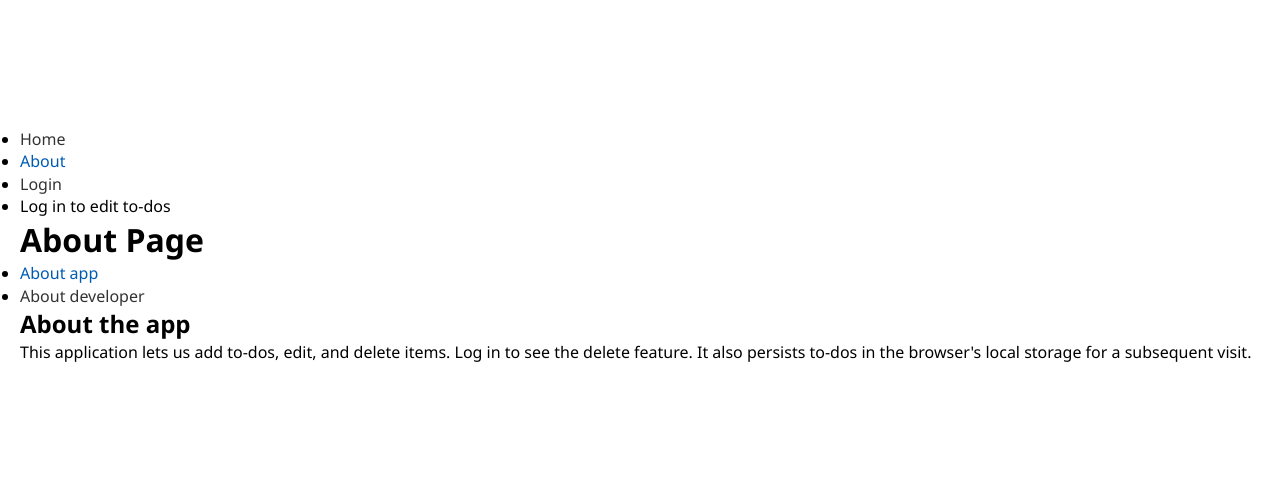
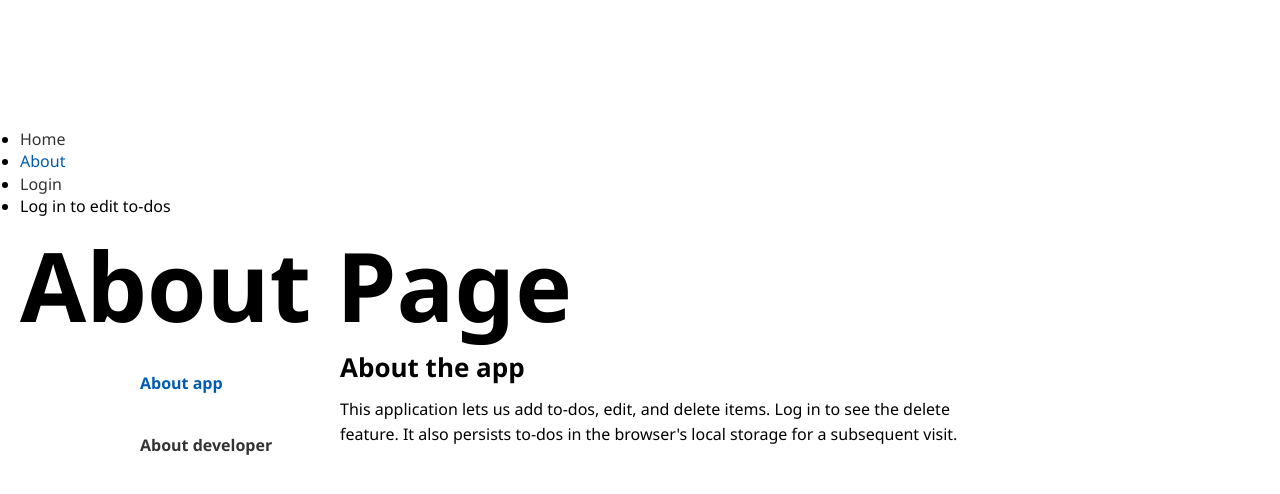
Before and after one commit to Fombi-Favour/todos-react, a React (Create React App) app: page /about/about-app in a window 1280 px wide. Shown: the top 494 px of the page. Built offline with nearby package versions, Linux system fonts and the light colour scheme.

Commit message:
Update app.css

```diff
--- a/src/styles/app.css
+++ b/src/styles/app.css
@@ -78,3 +78,52 @@
 .active {
   color: #005bb3;
 }
+
+/* ==========================
+About route
+======================== */
+.about {
+  max-width: 1000px;
+  margin: 0 auto;
+}
+
+.about_list {
+  list-style: none;
+}
+
+.about_list a {
+  padding: 20px 0;
+  display: inline-block;
+  text-decoration: none;
+  font-weight: bold;
+}
+
+.about_list a:hover {
+  color: #005bb3;
+}
+
+.main_content {
+  max-width: 650px;
+}
+
+.main_content h2 {
+  margin-bottom: 15px;
+  line-height: 30px;
+  font-size: 26px;
+}
+
+.main_content p {
+  line-height: 25px;
+}
+
+/* Media Queries */
+@media screen and (min-width: 480px) {
+  div.wrapper h1 {
+    font-size: 6rem;
+  }
+
+  .about {
+    display: grid;
+    grid-template-columns: 200px minmax(0, 1fr);
+  }
+}
```
